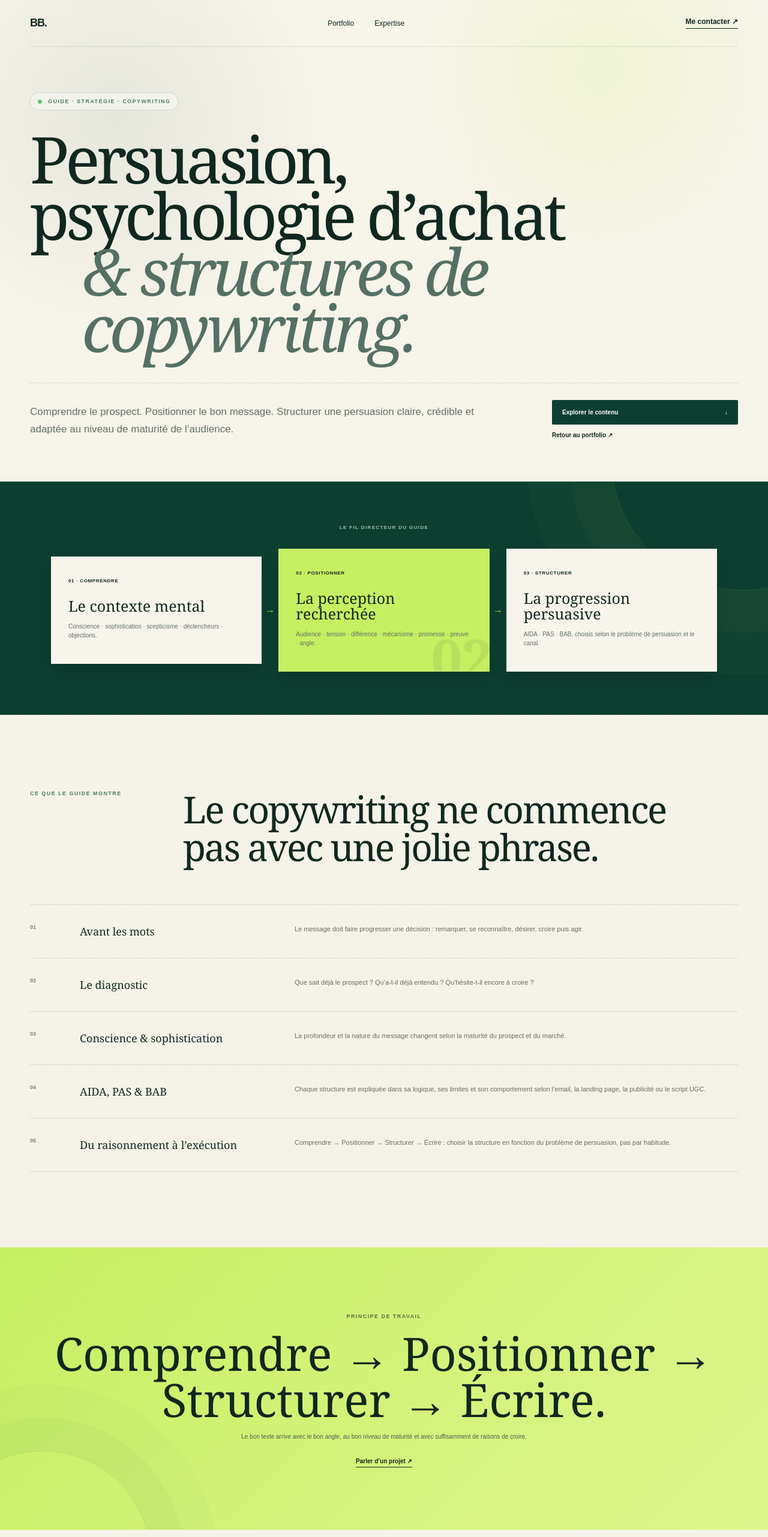
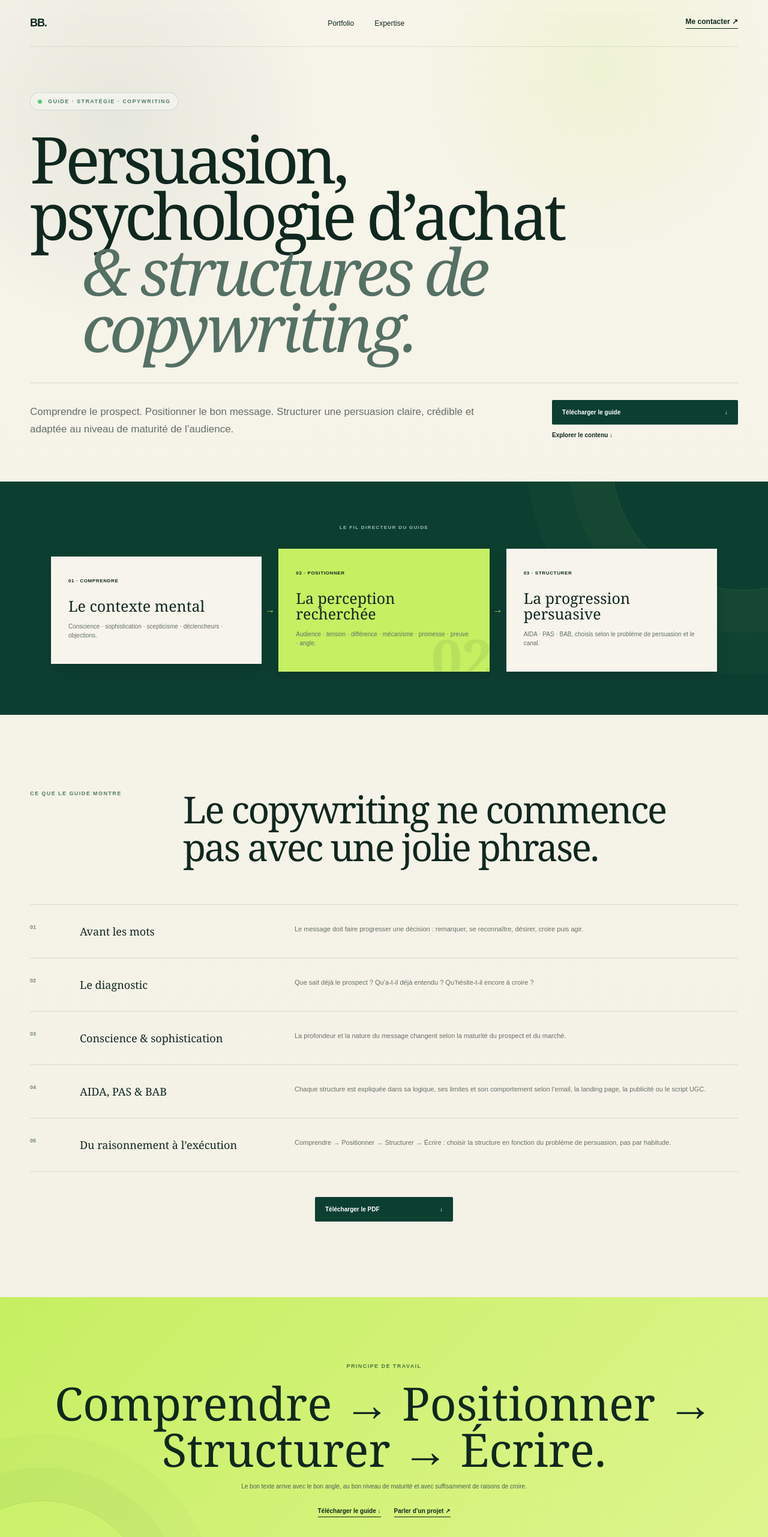
Before and after one commit to brice2411/Enfin, a Next.js app in the folder brice-bagoro-portfolio-vercel/: page /copywriting-strategie in a window 1280 px wide. Shown: the top 2563 px of the page at 60% size. Built offline with nearby package versions, Linux system fonts and the light colour scheme.

Commit message:
Add visible guide download buttons

```diff
--- a/brice-bagoro-portfolio-vercel/app/copywriting-strategie/page.tsx
+++ b/brice-bagoro-portfolio-vercel/app/copywriting-strategie/page.tsx
@@ -1,4 +1,6 @@
 export default function CopywritingStrategie() {
+  const guideUrl = "https://www.dropbox.com/scl/fi/49b17znfkal8rtjomyvej/Copywriting-et-Strategie.pdf?rlkey=aqfieo537sw0exwmu8ot4m1bl&st=ghf0qazf&dl=1";
+
   return (
     <main className="nc-site">
       <nav className="nc-nav nc-wrap">
@@ -12,7 +14,10 @@ export default function CopywritingStrategie() {
         <h1 style={{maxWidth:"1080px"}}>Persuasion, psychologie d’achat<span>& structures de copywriting.</span></h1>
         <div className="nc-hero-bottom">
           <p>Comprendre le prospect. Positionner le bon message. Structurer une persuasion claire, crédible et adaptée au niveau de maturité de l’audience.</p>
-          <div className="nc-hero-actions"><a className="nc-primary" href="#contenu">Explorer le contenu <b>↓</b></a><a className="nc-secondary" href="/#portfolio">Retour au portfolio ↗</a></div>
+          <div className="nc-hero-actions">
+            <a className="nc-primary" href={guideUrl} target="_blank" rel="noreferrer">Télécharger le guide <b>↓</b></a>
+            <a className="nc-secondary" href="#contenu">Explorer le contenu ↓</a>
+          </div>
         </div>
       </header>
 
@@ -38,13 +43,19 @@ export default function CopywritingStrategie() {
           <article><b>04</b><h3>AIDA, PAS & BAB</h3><p>Chaque structure est expliquée dans sa logique, ses limites et son comportement selon l’email, la landing page, la publicité ou le script UGC.</p></article>
           <article><b>05</b><h3>Du raisonnement à l’exécution</h3><p>Comprendre → Positionner → Structurer → Écrire : choisir la structure en fonction du problème de persuasion, pas par habitude.</p></article>
         </div>
+        <div style={{display:"flex",justifyContent:"center",marginTop:"42px"}}>
+          <a className="nc-primary" href={guideUrl} target="_blank" rel="noreferrer" style={{minWidth:"230px"}}>Télécharger le PDF <b>↓</b></a>
+        </div>
       </section>
 
       <section className="nc-cta">
         <span>PRINCIPE DE TRAVAIL</span>
         <h2>Comprendre → Positionner → Structurer → Écrire.</h2>
         <p>Le bon texte arrive avec le bon angle, au bon niveau de maturité et avec suffisamment de raisons de croire.</p>
-        <a href="/#contact">Parler d’un projet ↗</a>
+        <div style={{display:"flex",gap:"22px",justifyContent:"center",alignItems:"center",flexWrap:"wrap"}}>
+          <a href={guideUrl} target="_blank" rel="noreferrer">Télécharger le guide ↓</a>
+          <a href="/#contact">Parler d’un projet ↗</a>
+        </div>
       </section>
       <footer className="nc-footer"><span>© 2026 Brice Bagoro</span><span>Copywriting · E-commerce · Conversion</span><a href="/">Retour à l’accueil</a></footer>
     </main>
```
